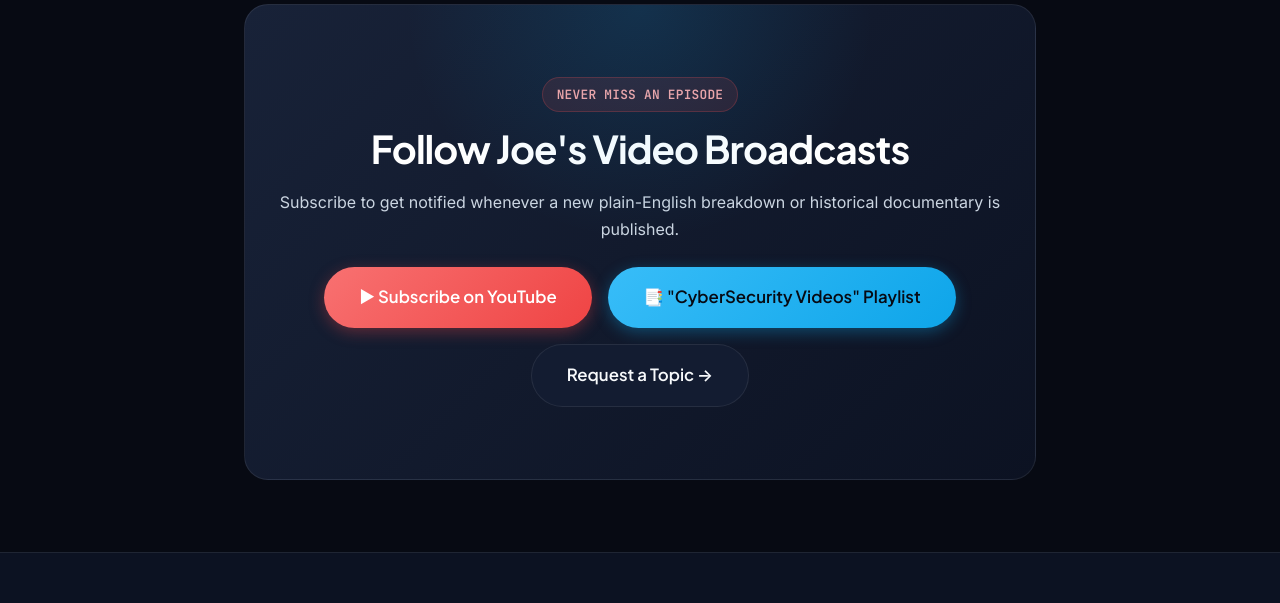
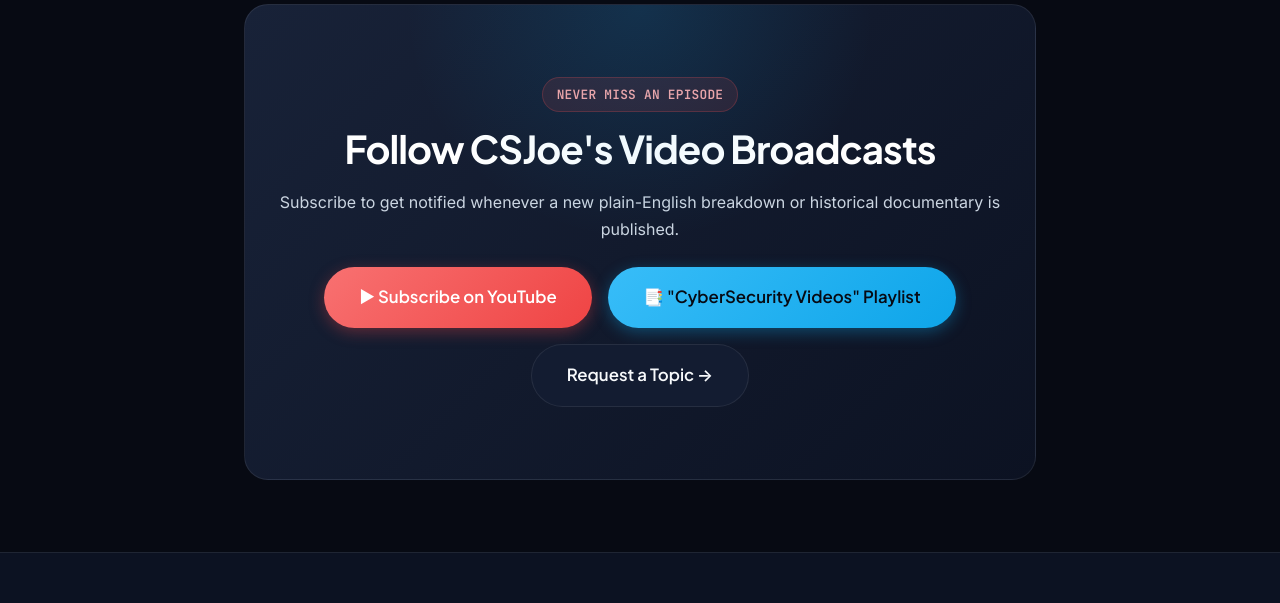
Before and after one commit to williash-code/cybersecurityjoe, a website: page videos.html in a window 1280 px wide. Shown: the part 2820-3423 px from the top of the page. Drawn offline with Linux system fonts and the light colour scheme.

Commit message:
Change heading to 'Follow CSJoe\'s Video Broadcasts' on videos page

```diff
--- a/videos.html
+++ b/videos.html
@@ -136,7 +136,7 @@
     <div class="container container-narrow">
       <div class="newsletter-banner" style="background: linear-gradient(135deg, #182238 0%, var(--color-surface-base) 100%);">
         <span class="badge badge-red" style="margin-bottom: 0.8rem;">Never Miss an Episode</span>
-        <h2>Follow Joe's Video Broadcasts</h2>
+        <h2>Follow CSJoe's Video Broadcasts</h2>
         <p style="color: #cbd5e1; margin-bottom: 1.5rem;">
           Subscribe to get notified whenever a new plain-English breakdown or historical documentary is published.
         </p>
```
